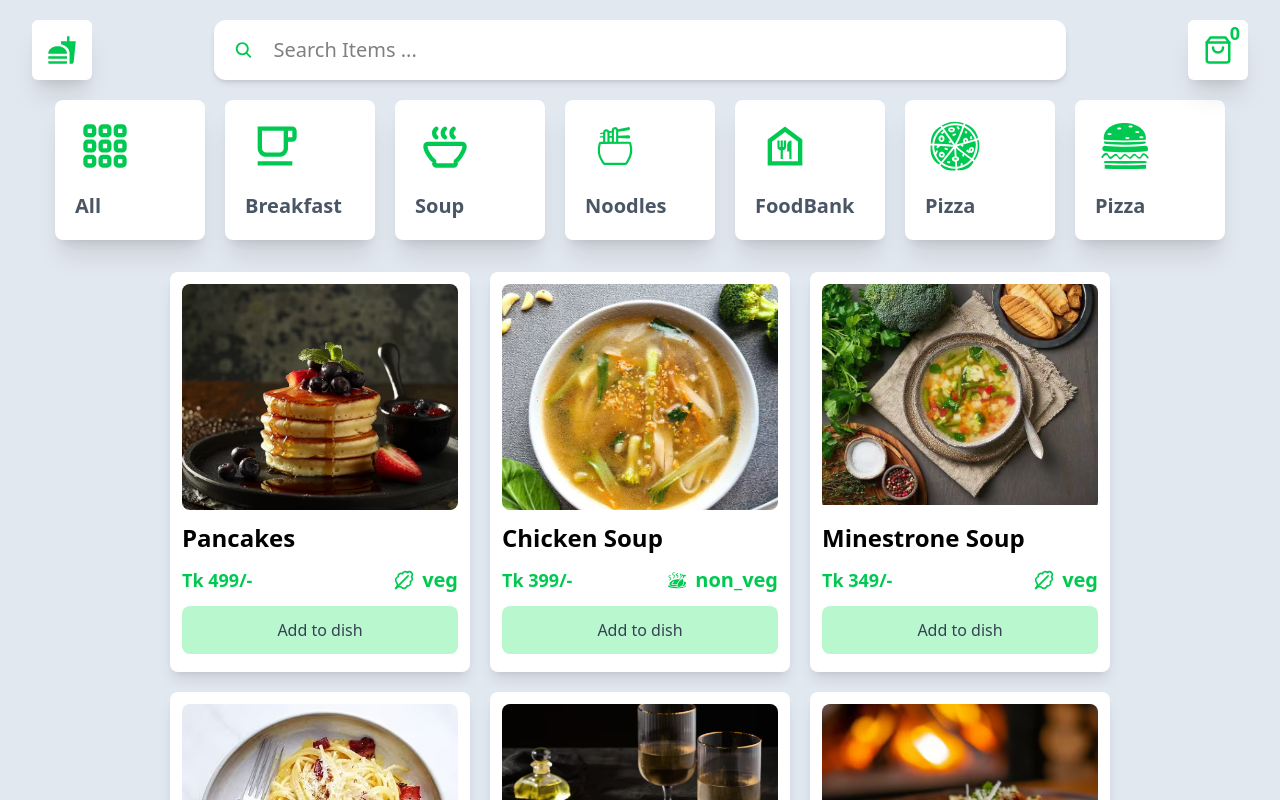
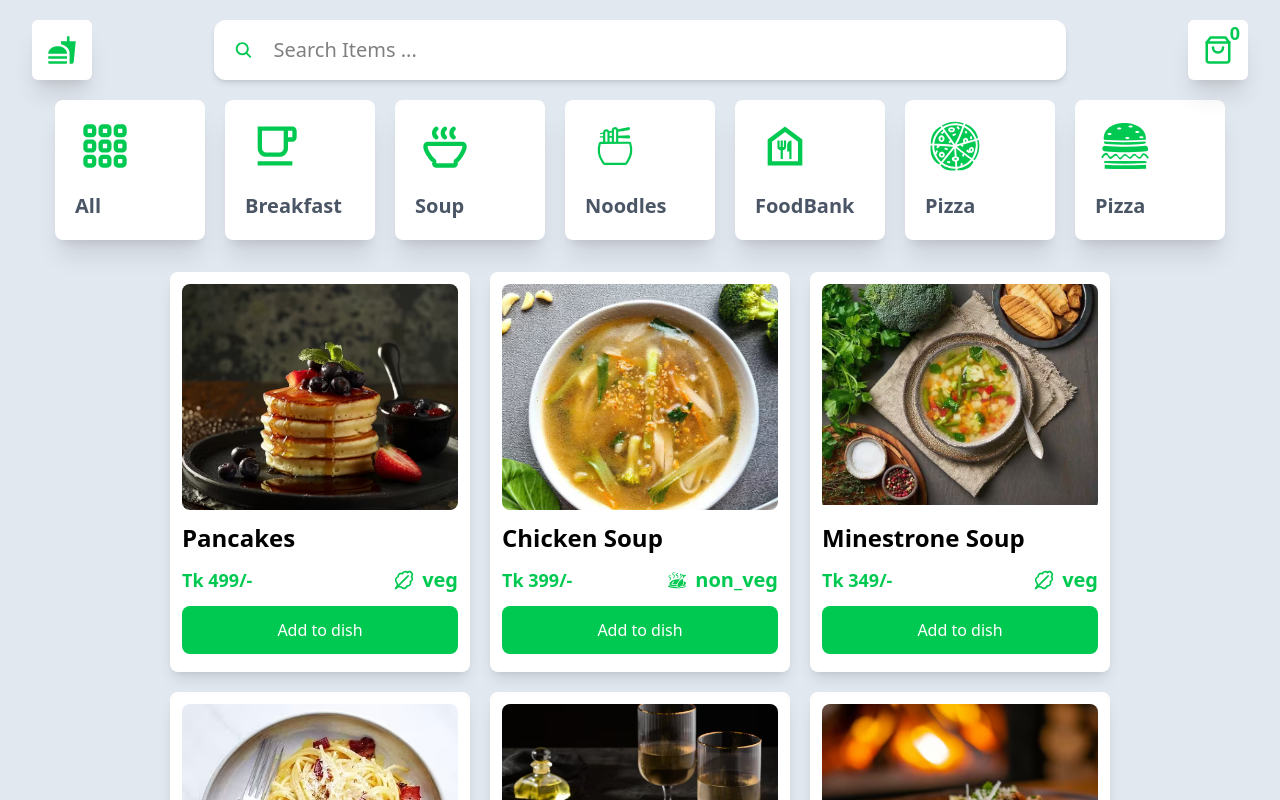
Before and after one commit to HasibCoderLab/-Food-Delivery-Website, a React (Vite) app: page / in a window 1280 px wide. Shown: the top 800 px of the page. Built offline with nearby package versions, Linux system fonts and the light colour scheme.

Commit message:
fixed hover

```diff
--- a/src/components/Card.jsx
+++ b/src/components/Card.jsx
@@ -9,7 +9,7 @@ const Card = ({ name, image, id, price, type }) => {
 
     return (
         <div
-            className='w-[300px] h-[400px] bg-white p-3 rounded-lg flex flex-col gap-3 shadow-lg hover:border-2 border-green-400  transition-all cursor-pointer'>
+            className='w-[300px] h-[400px] bg-white p-3 rounded-lg flex flex-col gap-3 shadow-lg hover:border-2 border-green-400   cursor-pointer'>
 
             <div
                 className='w-full h-[60%] overflow-hidden rounded-lg'>
@@ -36,7 +36,7 @@ const Card = ({ name, image, id, price, type }) => {
 
             </div>
             <button
-                className=' w-full rounded-lg bg-green-200 p-3 text-gray-700 hover:bg-green-400
+                className=' w-full rounded-lg bg-green-500 p-3 text-white hover:bg-green-400
                 transition-all cursor-pointer'>Add to dish</button>
         </div>
     )
```
